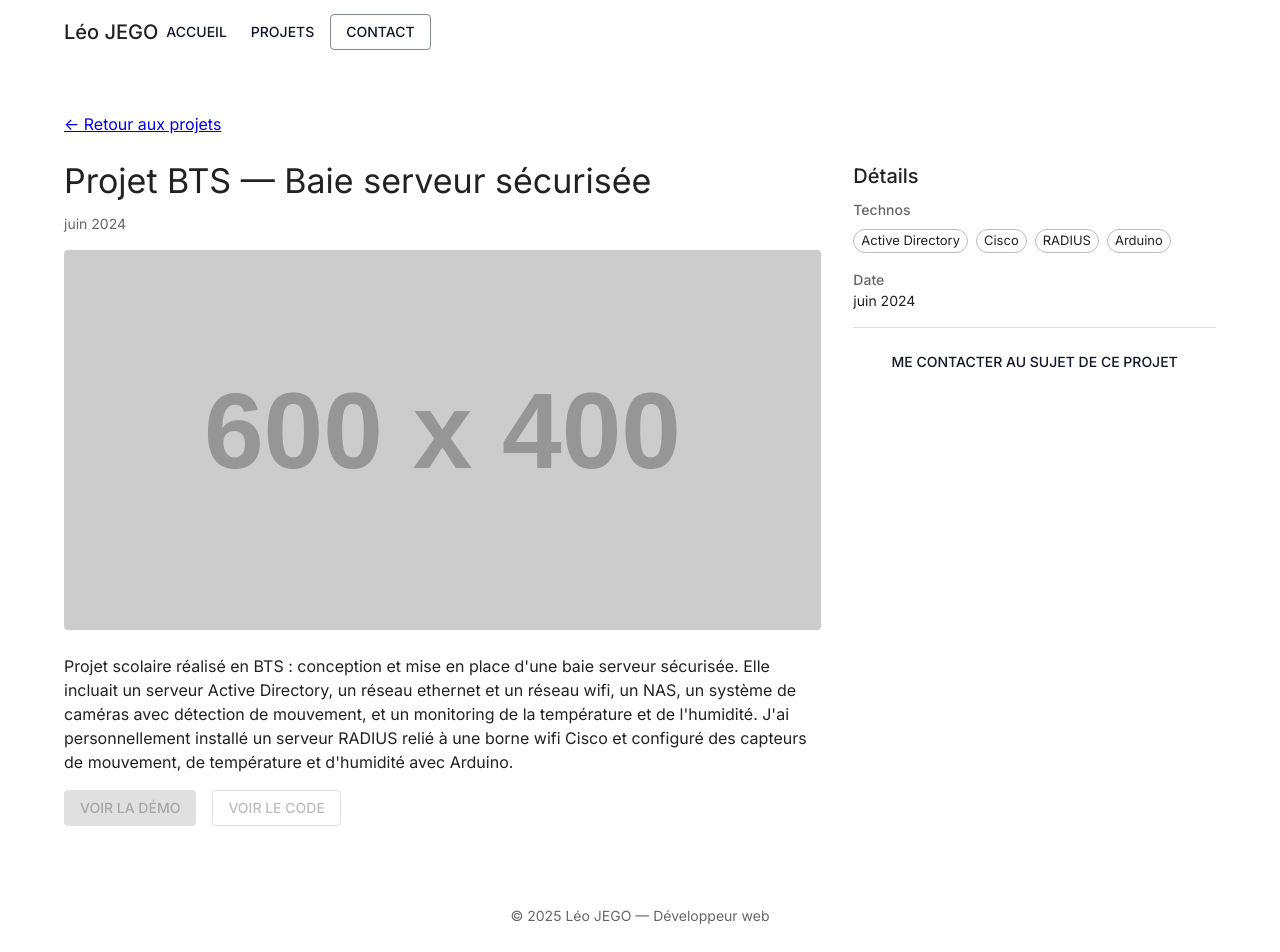
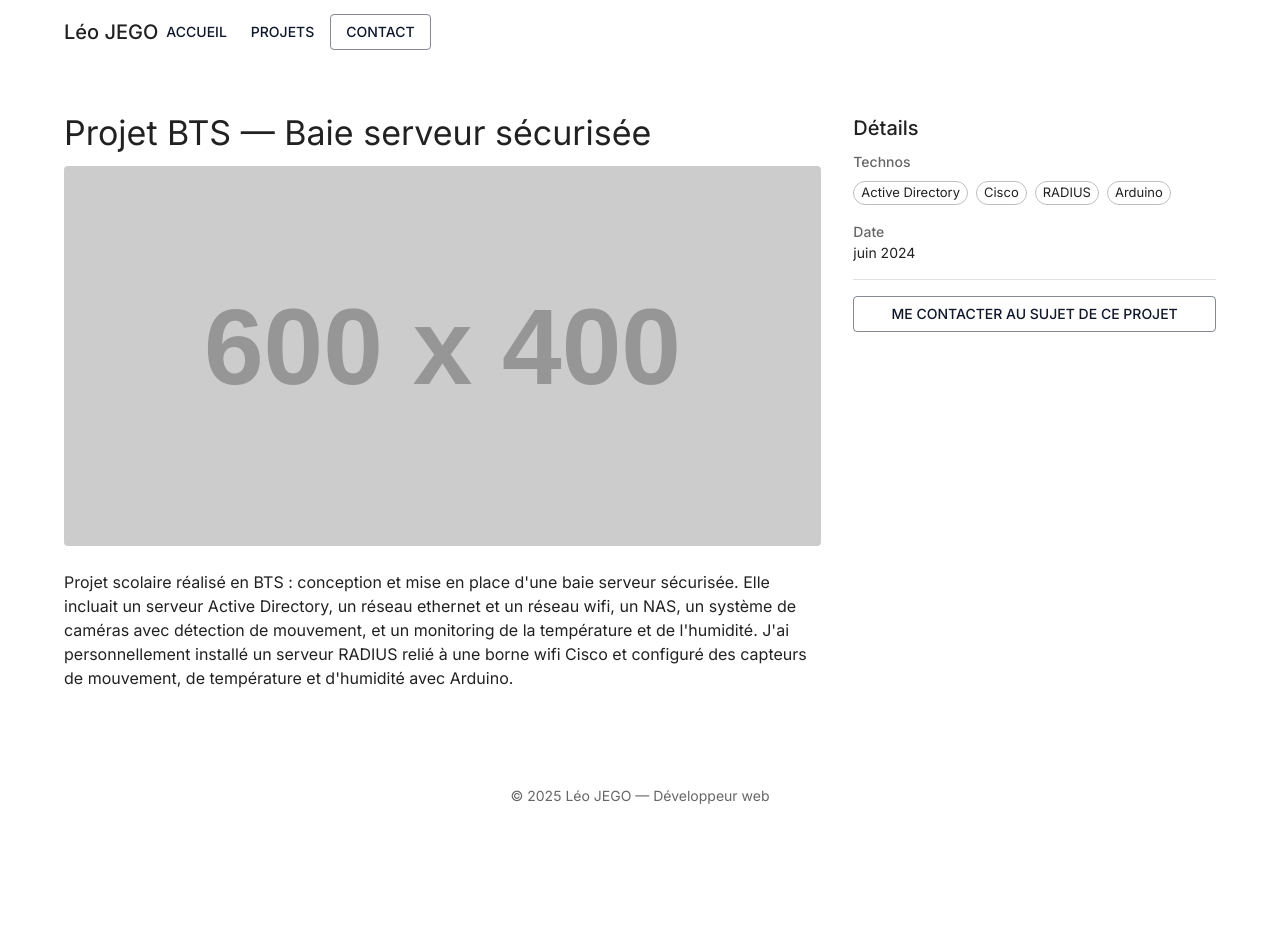
Before and after one commit to Kelkunx/Portfolio, a Next.js app: page /projets/bts-baie-securisee in a window 1280 px wide. Shown: the top 952 px of the page. After the commit the page ends 838 px from the top, so only its background shows below. Built offline with nearby package versions, Linux system fonts and the light colour scheme.

Commit message:
ajout zoom image et amélioration page détail

```diff
--- a/src/app/projets/[slug]/page.tsx
+++ b/src/app/projets/[slug]/page.tsx
@@ -12,6 +12,7 @@ import Chip from '@mui/material/Chip';
 import Grid from '@mui/material/Grid'; // nouvelle API : use Grid with container + size prop
 import Divider from '@mui/material/Divider';
 import { Metadata } from 'next';
+import ImageLightbox from '../../../components/ImageLightbox';
 
 type Params = { params: { slug: string } };
 
@@ -45,10 +46,10 @@ export async function generateMetadata({ params }: Params): Promise<Metadata> {
     openGraph: {
       title: `${project.title} — Léo JEGO`,
       description: project.short ?? project.description,
-      url: `https://ton-domaine.com/projets/${project.slug}`,
+      url: `https://leo-jego.vercel.app/projets/${project.slug}`,
       images: [
         {
-          url: project.imageSrc ? `https://ton-domaine.com${project.imageSrc}` : placeholderDataUrl(project.title),
+          url: project.imageSrc ? `https://leo-jego.vercel.app${project.imageSrc}` : placeholderDataUrl(project.title),
           width: 1200,
           height: 630,
           alt: project.imageAlt || project.title,
@@ -82,10 +83,6 @@ export default function ProjectDetail({ params }: Params) {
 
   return (
     <Container maxWidth="lg" sx={{ py: 6 }}>
-      {/* Breadcrumb / Back */}
-      <Box sx={{ mb: 3 }}>
-        <Link href="/projets" aria-label="Retour à la liste des projets">&larr; Retour aux projets</Link>
-      </Box>
 
       {/* Utilisation de la nouvelle API Grid : parent container, enfants avec `size` */}
       <Grid container spacing={4}>
@@ -94,50 +91,14 @@ export default function ProjectDetail({ params }: Params) {
             {project.title}
           </Typography>
 
-          {published && (
-            <Typography variant="body2" color="text.secondary" sx={{ mb: 2 }}>
-              {published}
-            </Typography>
-          )}
-
-          <Box sx={{ width: '100%', height: { xs: 200, md: 380 }, position: 'relative', borderRadius: 1, overflow: 'hidden', mb: 3 }}>
-            <Image
-              src={imageSrc}
-              alt={project.imageAlt || project.title}
-              fill
-              style={{ objectFit: 'cover' }}
-              priority={true}
-            />
+          <Box sx={{ mb: 3 }}>
+            <ImageLightbox src={imageSrc} alt={project.imageAlt || project.title} thumbHeight={project.imageSrc ? ( { xs: 200, md: 380 } as any ) : 240} priority />
           </Box>
 
           <Typography component="section" variant="body1" paragraph>
             {project.description}
           </Typography>
 
-          {/* Liens / CTA */}
-          <Stack direction="row" spacing={2} sx={{ mt: 2, flexWrap: 'wrap' }}>
-            <Button
-              variant="contained"
-              color="primary"
-              href={project.demoUrl || '#'}
-              target={project.demoUrl ? '_blank' : undefined}
-              rel={project.demoUrl ? 'noopener noreferrer' : undefined}
-              disabled={!project.demoUrl}
-              aria-disabled={!project.demoUrl}
-            >
-              Voir la démo
-            </Button>
-
-            <Button
-              variant="outlined"
-              href={project.repoUrl || '#'}
-              target={project.repoUrl ? '_blank' : undefined}
-              rel={project.repoUrl ? 'noopener noreferrer' : undefined}
-              disabled={!project.repoUrl}
-            >
-              Voir le code
-            </Button>
-          </Stack>
         </Grid>
 
         <Grid size={{ xs: 12, md: 4 }}>
@@ -167,16 +128,16 @@ export default function ProjectDetail({ params }: Params) {
 
             <Stack spacing={1}>
               {project.demoUrl && (
-                <Button variant="text" href={project.demoUrl} target="_blank" rel="noopener noreferrer" startIcon={<span aria-hidden>🔗</span>}>
+                <Button variant="outlined" href={project.demoUrl} target="_blank" rel="noopener noreferrer" startIcon={<span aria-hidden>🔗</span>}>
                   Ouvrir la démo
                 </Button>
               )}
               {project.repoUrl && (
-                <Button variant="text" href={project.repoUrl} target="_blank" rel="noopener noreferrer" startIcon={<span aria-hidden>💻</span>}>
+                <Button variant="outlined" href={project.repoUrl} target="_blank" rel="noopener noreferrer" startIcon={<span aria-hidden>💻</span>}>
                   Voir le dépôt
                 </Button>
               )}
-              <Button variant="text" href="/contact">
+              <Button variant="outlined" href="/contact">
                 Me contacter au sujet de ce projet
               </Button>
             </Stack>
--- /dev/null
+++ b/src/components/ImageLightbox.tsx
@@ -0,0 +1,73 @@
+// src/components/ImageLightbox.tsx
+'use client';
+
+import React from 'react';
+import Dialog from '@mui/material/Dialog';
+import DialogContent from '@mui/material/DialogContent';
+import IconButton from '@mui/material/IconButton';
+import { Close } from '@mui/icons-material';
+import Box from '@mui/material/Box';
+import Image from 'next/image';
+import ButtonBase from '@mui/material/ButtonBase';
+
+type Props = {
+  src: string;
+  alt?: string;
+  // taille du thumbnail (hauteur en px), responsive via CSS dans la page
+  thumbHeight?: number;
+  // optionnel : priorité next/image
+  priority?: boolean;
+};
+
+/**
+ * ImageLightbox
+ * - affiche un thumbnail (button) ; au clic ouvre une Dialog avec l'image en grand (fill).
+ * - accessible : bouton focusable, aria-label, Esc pour fermer.
+ */
+export default function ImageLightbox({ src, alt = 'Image', thumbHeight = 200, priority = false }: Props) {
+  const [open, setOpen] = React.useState(false);
+
+  return (
+    <>
+      {/* Thumbnail clickable */}
+      <ButtonBase
+        onClick={() => setOpen(true)}
+        sx={{
+          display: 'block',
+          width: '100%',
+          height: thumbHeight,
+          borderRadius: 1,
+          overflow: 'hidden',
+        }}
+        aria-label={`Agrandir l'image : ${alt}`}
+      >
+        <Box sx={{ width: '100%', height: '100%', position: 'relative' }}>
+          <Image src={src} alt={alt} fill style={{ objectFit: 'cover' }} priority={priority}/>
+        </Box>
+      </ButtonBase>
+
+      {/* Lightbox Dialog */}
+      <Dialog
+        open={open}
+        onClose={() => setOpen(false)}
+        fullWidth
+        maxWidth="lg"
+        aria-labelledby="image-lightbox"
+      >
+        <IconButton
+          onClick={() => setOpen(false)}
+          aria-label="Fermer"
+          sx={{ position: 'absolute', right: 8, top: 8, zIndex: 10 }}
+        >
+          <Close />
+        </IconButton>
+
+        <DialogContent sx={{ p: 0, bgcolor: 'transparent' }}>
+          <Box sx={{ width: '100%', height: { xs: '60vh', md: '80vh' }, position: 'relative' }}>
+            <Image src={src} alt={alt} fill style={{ objectFit: 'contain', background: '#111' }} />
+          </Box>
+        </DialogContent>
+      </Dialog>
+    </>
+  );
+}
```
